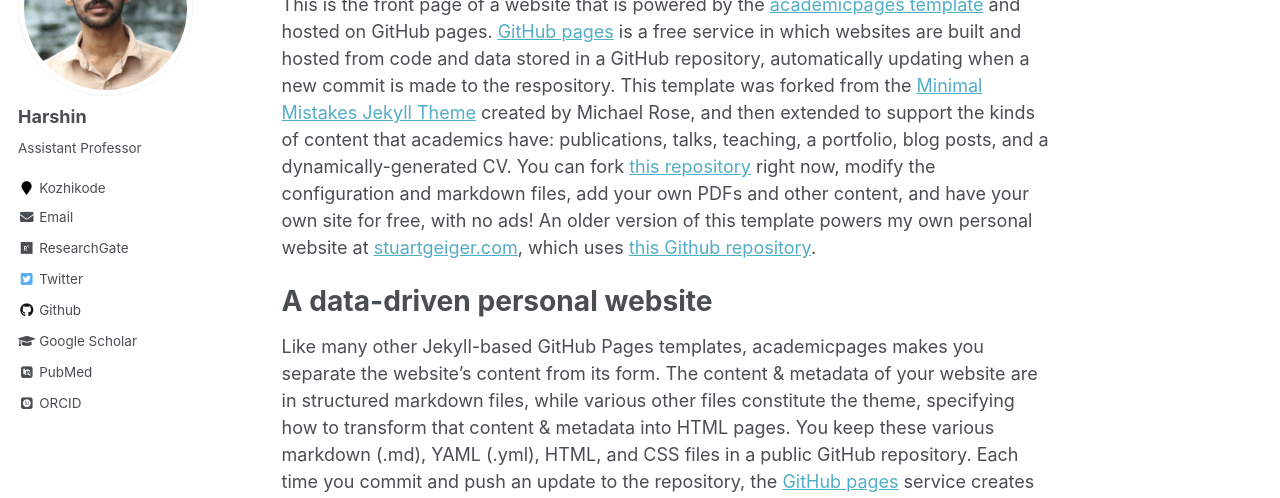
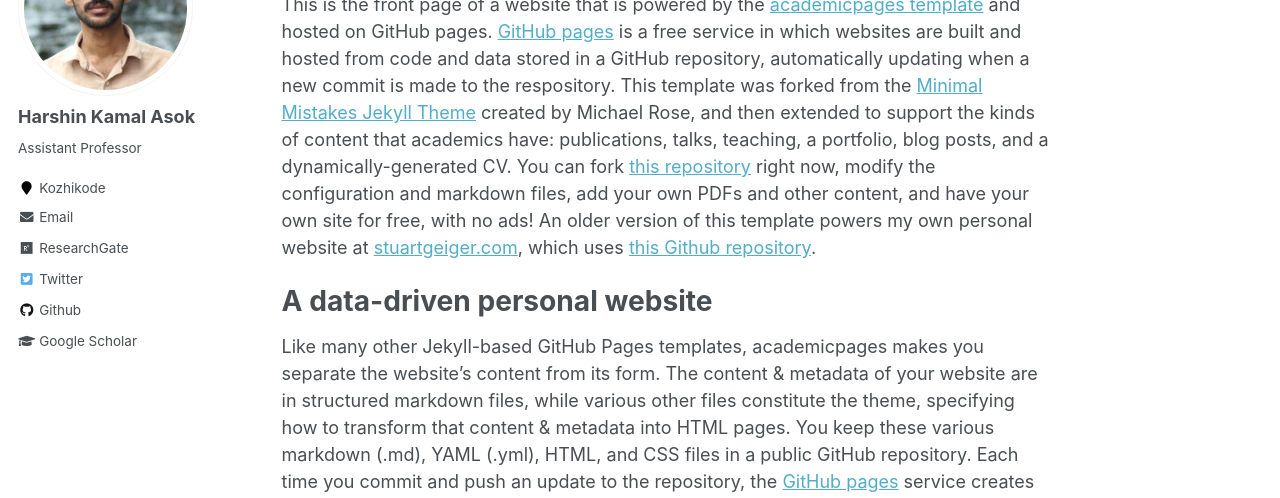
Before and after one commit to hkasok/hkasok.github.io, a Jekyll site: the page built from _pages/about.md, in a window 1280 px wide. Shown: the part 197-695 px from the top of the page. Built offline with Jekyll 4.4.1, drawn with Linux system fonts in a browser that asks for light colours; some web fonts are replaced.

Commit message:
new site6

```diff
--- a/_config.yml
+++ b/_config.yml
@@ -80,12 +80,12 @@
 
 # Site Author
 author:
-  name             : "Harshin"
+  name             : "Harshin Kamal Asok"
   avatar           : "profile.png"
   bio              : "Assistant Professor"
   location         : "Kozhikode"
   employer         :
-  pubmed           : "https://www.ncbi.nlm.nih.gov/pubmed/?term=john+snow"
+  pubmed           : #"https://www.ncbi.nlm.nih.gov/pubmed/?term=john+snow"
   googlescholar    : "https://scholar.google.co.in/citations?user=7whIM1QAAAAJ&hl=en"
   email            : "harshinkamal@gmail.com"
   researchgate     :  "https://www.researchgate.net/profile/Harshin_Kamal_A"
@@ -103,13 +103,13 @@
   impactstory      : #"https://profiles.impactstory.org/u/xxxx-xxxx-xxxx-xxxx"
   lastfm           :
   linkedin         :
-  orcid            : "http://orcid.org/yourorcidurl"
+  orcid            : #"http://orcid.org/yourorcidurl"
   pinterest        :
   soundcloud       :
   stackoverflow    : # http://stackoverflow.com/users/123456/username
   steam            :
   tumblr           :
-  twitter          : "replacethistwitterhandle"
+  twitter          : "harshinkamal"
   vine             :
   weibo            :
   xing             :
```
